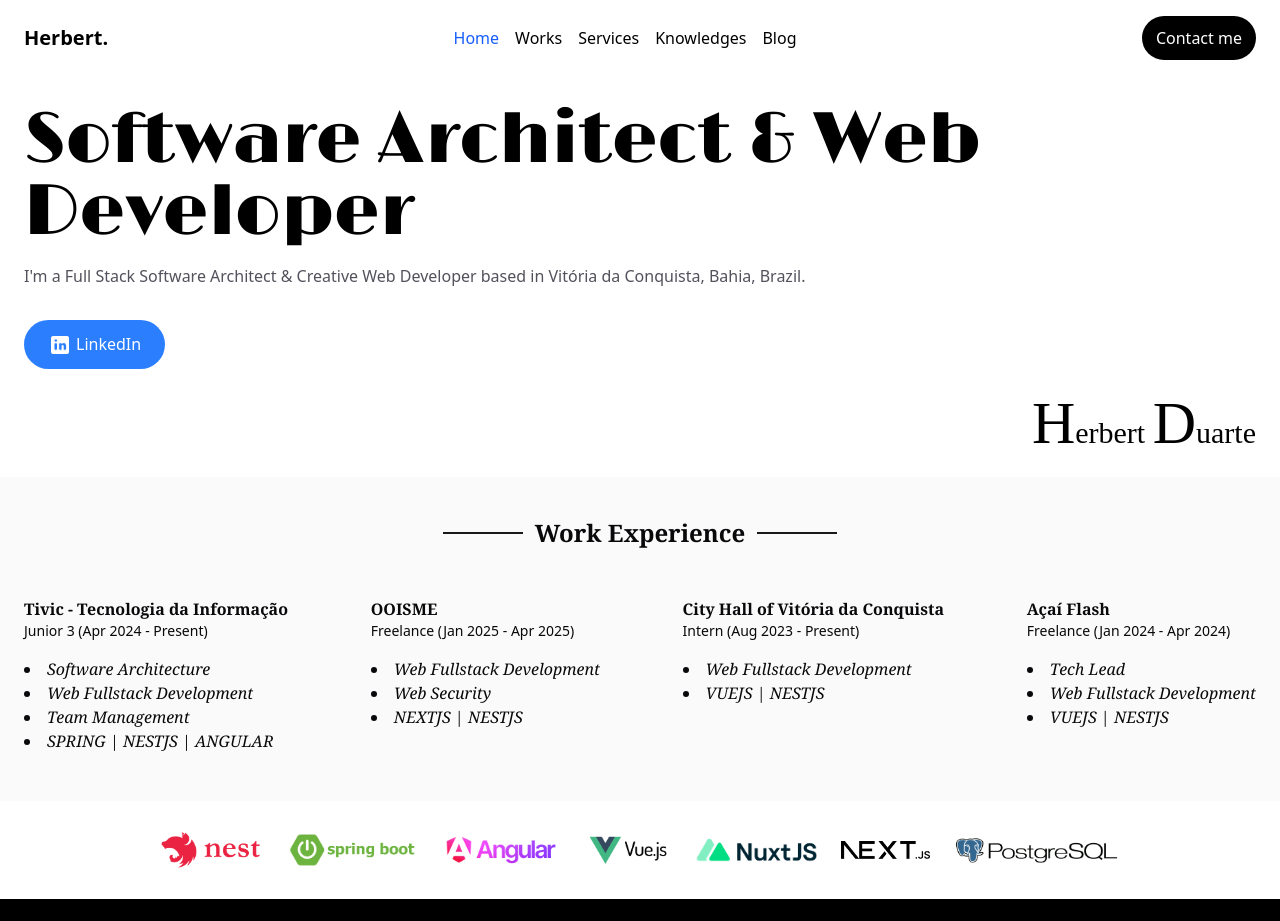
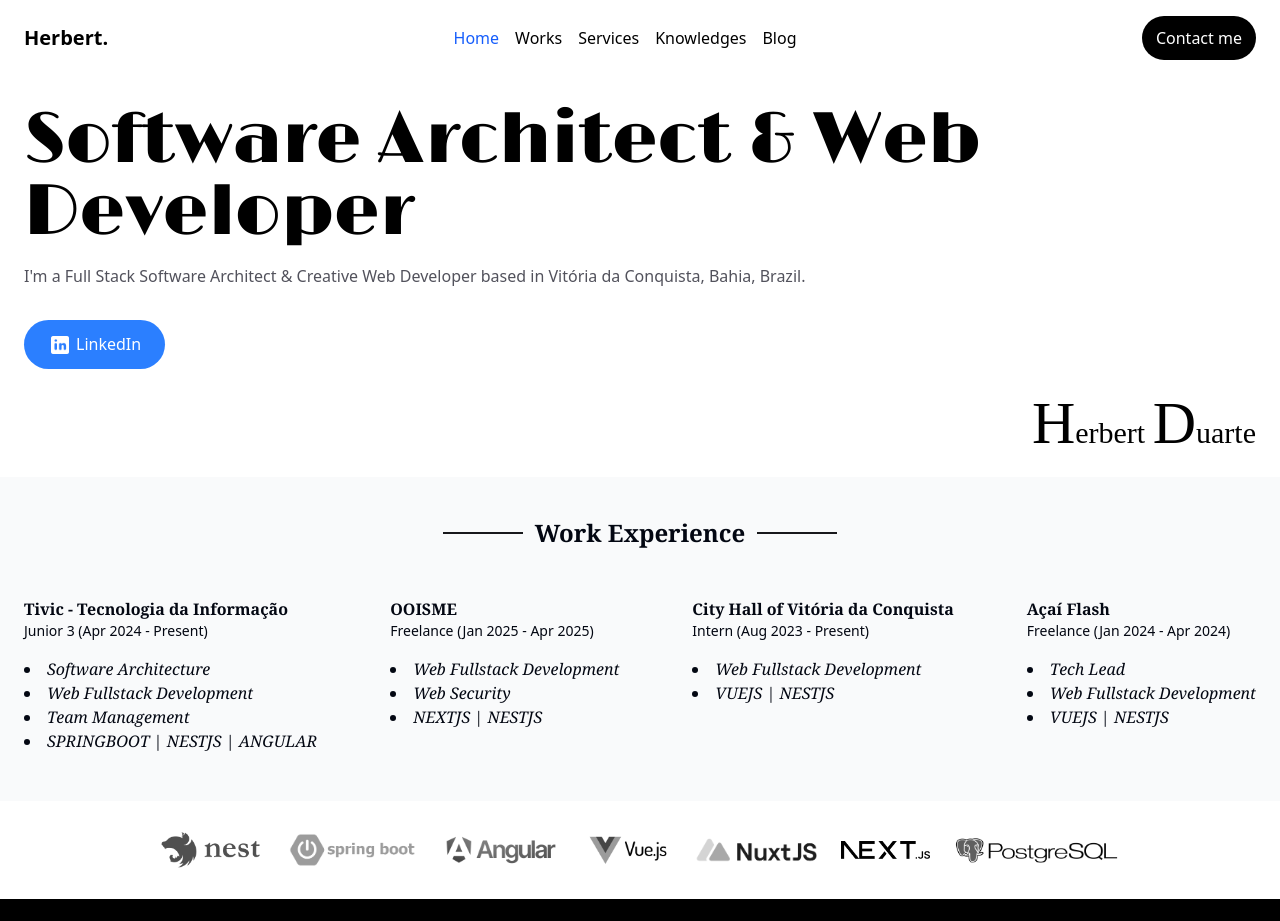
Before and after one commit to HerbertDuarte/herbert-duarte-portifolio-2.0, a Vue app: page / in a window 1280 px wide. Shown: the top 921 px of the page. Built offline with nearby package versions, Linux system fonts and the light colour scheme; a web font is replaced by a local one.

Commit message:
feat: logo filter

```diff
--- a/src/App.vue
+++ b/src/App.vue
@@ -8,8 +8,11 @@ import FooterPage from "./pages/FooterPage.vue";
 
 <template>
   <HeaderComponent />
-  <HomePage />
-  <WorksPage />
-  <KnowledgesPage />
-  <FooterPage />
+  <div class="flex flex-col items-stretch justify-start h-container">
+    <HomePage />
+    <WorksPage />
+    <KnowledgesPage />
+    <div class="flex-1 bg-zinc-50"></div>
+    <FooterPage />
+  </div>
 </template>
--- a/src/assets/css/main.css
+++ b/src/assets/css/main.css
@@ -6,3 +6,7 @@
     --font-lime: "Limelight", sans-serif;
     --font-madi: "Ms Madi", cursive;
 }
+
+.h-container {
+    min-height: calc(100dvh - 80px);
+}
--- a/src/components/ContainerComponent.vue
+++ b/src/components/ContainerComponent.vue
@@ -8,11 +8,11 @@ defineProps<{
 const mapTheme: Record<Theme, string> = {
   light: "bg-white text-black",
   dark: "bg-black text-white",
-  gray: "bg-zinc-50 text-zinc-950",
+  gray: "bg-gray-50 text-gray-950",
 };
 </script>
 <template>
-  <div :class="`w-full gap-8 p-6 ${mapTheme[theme]} ${className}`">
+  <div :class="`w-full h-full gap-8 p-6 ${mapTheme[theme]} ${className}`">
     <div class="max-w-[1280px] mx-auto">
       <slot />
     </div>
--- a/src/pages/KnowledgesPage.vue
+++ b/src/pages/KnowledgesPage.vue
@@ -11,7 +11,9 @@ import "/images/postgres.png";
 <template>
   <ContainerComponent theme="light">
     <div class="flex flex-col gap-8 font-serif">
-      <div class="flex items-center justify-center gap-6 flex-wrap">
+      <div
+        class="flex items-center justify-center gap-6 flex-wrap filter grayscale"
+      >
         <div class="h-9">
           <img class="h-full" src="/images/nest.png" alt="nest" />
         </div>
--- a/src/pages/WorksPage.vue
+++ b/src/pages/WorksPage.vue
@@ -11,7 +11,7 @@ const works: Work[] = [
       "Software Architecture",
       "Web Fullstack Development",
       "Team Management",
-      "SPRING | NESTJS | ANGULAR",
+      "SPRINGBOOT | NESTJS | ANGULAR",
     ],
   },
 
```
